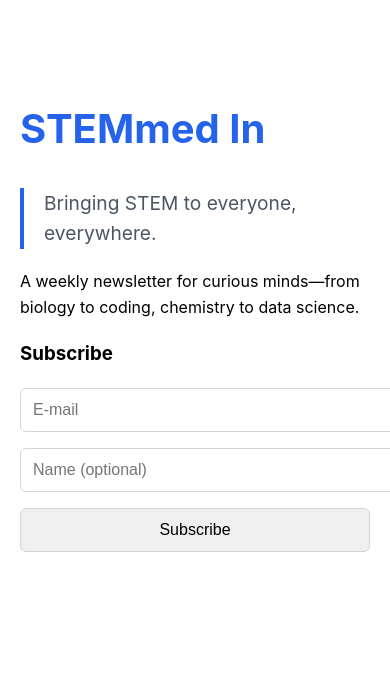
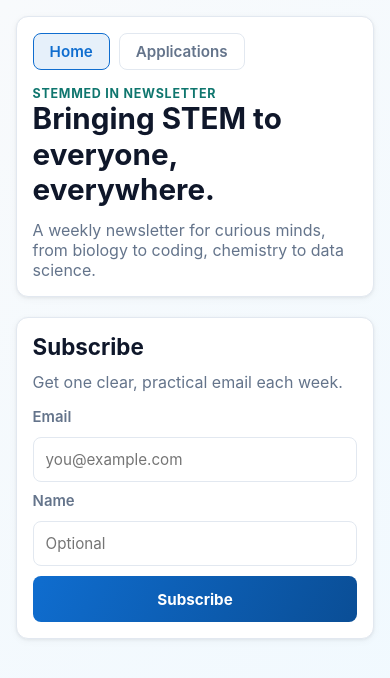
Before and after one commit to kevzho/STEMmed-In, a plain HTML site: page index.html in a window 390 px wide. Drawn offline with Linux system fonts and the light colour scheme.

Commit message:
edited UI to mak eit look beter

```diff
--- a/index.html
+++ b/index.html
@@ -4,32 +4,36 @@
     <title>STEMmed In</title>
     <meta charset="UTF-8">
     <meta name="viewport" content="width=device-width, initial-scale=1">
-    <style>
-        body { font-family: -apple-system, system-ui, sans-serif; max-width: 600px; margin: 50px auto; padding: 20px; line-height: 1.6; }
-        h1 { font-size: 2.5rem; color: #2563eb; }
-        .motto { color: #4b5563; font-size: 1.2rem; border-left: 4px solid #2563eb; padding-left: 20px; margin: 20px 0; }
-        .form-group { margin: 30px 0; }
-        input { width: 100%; padding: 12px; border: 1px solid #d1d5db; border-radius: 6px; font-size: 16px; }
-        button { background: #2563eb; color: white; border: none; padding: 12px 24px; border-radius: 6px; font-size: 16px; cursor: pointer; width: 100%; }
-        button:hover { background: #1d4ed8; }
-    </style>
+    <link rel="stylesheet" href="styles.css">
 </head>
 <body>
-    <h1>STEMmed In</h1>
-    <div class="motto">Bringing STEM to everyone, everywhere.</div>
-    <p>A weekly newsletter for curious minds—from biology to coding, chemistry to data science.</p>
+    <main class="page-wrap">
+        <section class="card hero-card">
+            <nav class="top-nav">
+                <a class="nav-link nav-link-current" href="index.html">Home</a>
+                <a class="nav-link" href="applications.html">Applications</a>
+            </nav>
+            <p class="eyebrow">STEMmed In Newsletter</p>
+            <h1>Bringing STEM to everyone, everywhere.</h1>
+            <p class="hero-copy">A weekly newsletter for curious minds, from biology to coding, chemistry to data science.</p>
+        </section>
 
-    <form method="post" action="https://list.stemmedin.com/subscription/form" class="listmonk-form">
-        <div>
-            <h3>Subscribe</h3>
+        <section class="card">
+            <h2>Subscribe</h2>
+            <p class="section-copy">Get one clear, practical email each week.</p>
+            <form method="post" action="https://list.stemmedin.com/subscription/form" class="listmonk-form stacked-form">
             <input type="hidden" name="nonce" />
             <input type="hidden" name="l" value="217f649c-b753-4c29-b694-c31c5a05aa94" />
 
-            <p><input type="email" name="email" required placeholder="E-mail" /></p>
-            <p><input type="text" name="name" placeholder="Name (optional)" /></p>
+                <label class="label" for="email">Email</label>
+                <input id="email" type="email" name="email" required placeholder="you@example.com" />
 
-            <input type="submit" value="Subscribe" />
-        </div>
-    </form>
+                <label class="label" for="name">Name</label>
+                <input id="name" type="text" name="name" placeholder="Optional" />
+
+                <input class="btn btn-primary" type="submit" value="Subscribe" />
+            </form>
+        </section>
+    </main>
 </body>
 </html>
--- /dev/null
+++ b/styles.css
@@ -0,0 +1,257 @@
+:root {
+  --bg-0: #f8fafc;
+  --bg-1: #f0f9ff;
+  --ink: #0f172a;
+  --muted: #64748b;
+  --line: #e2e8f0;
+  --brand: #0f6dcf;
+  --brand-strong: #0a4e96;
+  --accent: #0f766e;
+  --card: #ffffff;
+  --ok-bg: #ecfdf5;
+  --ok-line: #10b981;
+}
+
+* {
+  box-sizing: border-box;
+}
+
+body {
+  margin: 0;
+  min-height: 100vh;
+  font-family: -apple-system, BlinkMacSystemFont, "Segoe UI", "Roboto", "Oxygen", "Ubuntu", "Cantarell", "Helvetica Neue", sans-serif;
+  color: var(--ink);
+  background: linear-gradient(135deg, var(--bg-0) 0%, var(--bg-1) 100%);
+}
+
+.page-wrap {
+  width: min(960px, 92vw);
+  margin: 2.25rem auto 3rem;
+  display: grid;
+  gap: 1.25rem;
+}
+
+.card {
+  background: var(--card);
+  border: 1px solid var(--line);
+  border-radius: 12px;
+  padding: 1.5rem;
+  box-shadow: 0 1px 3px rgba(0, 0, 0, 0.06), 0 2px 8px rgba(0, 0, 0, 0.04);
+}
+
+.hero-card {
+  padding-top: 1rem;
+}
+
+.top-nav {
+  display: flex;
+  flex-wrap: wrap;
+  gap: 0.55rem;
+  margin-bottom: 1rem;
+}
+
+.nav-link {
+  display: inline-flex;
+  align-items: center;
+  padding: 0.5rem 1rem;
+  border: 1px solid var(--line);
+  border-radius: 8px;
+  color: var(--muted);
+  text-decoration: none;
+  font-size: 0.95rem;
+  font-weight: 600;
+  background: transparent;
+  transition: all 0.2s ease;
+}
+
+.nav-link:hover {
+  color: var(--brand);
+  border-color: var(--brand);
+  background: color-mix(in srgb, var(--brand) 5%, transparent);
+}
+
+.nav-link-current {
+  background: color-mix(in srgb, var(--brand) 10%, transparent);
+  border-color: var(--brand);
+  color: var(--brand);
+}
+
+.eyebrow {
+  margin: 0;
+  color: var(--accent);
+  font-weight: 700;
+  letter-spacing: 0.06em;
+  text-transform: uppercase;
+  font-size: 0.78rem;
+}
+
+h1,
+h2,
+h3 {
+  margin: 0 0 0.75rem;
+  line-height: 1.2;
+}
+
+h1 {
+  font-size: clamp(1.85rem, 5.5vw, 2.75rem);
+}
+
+h2 {
+  font-size: clamp(1.4rem, 4.2vw, 1.9rem);
+}
+
+.hero-copy,
+.section-copy {
+  margin: 0;
+  color: var(--muted);
+  max-width: 62ch;
+}
+
+.stacked-form {
+  margin-top: 1rem;
+  display: grid;
+  gap: 0.65rem;
+}
+
+.label {
+  font-size: 0.93rem;
+  color: var(--muted);
+  font-weight: 600;
+}
+
+input,
+select,
+textarea {
+  width: 100%;
+  border: 1px solid var(--line);
+  border-radius: 8px;
+  padding: 0.75rem;
+  font-size: 0.95rem;
+  color: var(--ink);
+  background: var(--card);
+  transition: border-color 0.2s ease, box-shadow 0.2s ease;
+  font-family: inherit;
+}
+
+input:focus,
+select:focus,
+textarea:focus {
+  outline: none;
+  border-color: var(--brand);
+  box-shadow: 0 0 0 3px color-mix(in srgb, var(--brand) 15%, transparent);
+}
+
+textarea {
+  min-height: 7rem;
+  resize: vertical;
+}
+
+.btn {
+  border: none;
+  border-radius: 8px;
+  padding: 0.85rem 1.25rem;
+  font-size: 0.95rem;
+  font-weight: 700;
+  cursor: pointer;
+  transition: all 0.2s ease;
+}
+
+.btn-primary {
+  background: linear-gradient(115deg, var(--brand), var(--brand-strong));
+  color: #ffffff;
+}
+
+.btn-primary:hover {
+  transform: translateY(-1px);
+  box-shadow: 0 4px 12px color-mix(in srgb, var(--brand) 30%, transparent);
+}
+
+.role-grid {
+  display: grid;
+  grid-template-columns: repeat(auto-fit, minmax(220px, 1fr));
+  gap: 0.65rem;
+  margin: 0.25rem 0 0.5rem;
+}
+
+.option-card {
+  display: flex;
+  gap: 0.75rem;
+  align-items: flex-start;
+  border: 1px solid var(--line);
+  border-radius: 8px;
+  padding: 1rem;
+  background: var(--card);
+  cursor: pointer;
+  transition: all 0.2s ease;
+}
+
+.option-card:hover {
+  border-color: var(--brand);
+  box-shadow: 0 2px 6px color-mix(in srgb, var(--brand) 15%, transparent);
+}
+
+.option-card input[type="radio"] {
+  width: auto;
+  margin-top: 0.25rem;
+  cursor: pointer;
+  accent-color: var(--brand);
+}
+
+.option-content {
+  flex: 1;
+}
+
+.option-title {
+  margin: 0;
+  font-weight: 700;
+}
+
+.option-text {
+  margin: 0.15rem 0 0;
+  color: var(--muted);
+  font-size: 0.95rem;
+}
+
+.application-section {
+  border: 1px solid var(--line);
+  border-radius: 8px;
+  padding: 1.5rem;
+  background: color-mix(in srgb, var(--brand) 3%, transparent);
+  animation: slideIn 0.3s ease;
+}
+
+.application-section[hidden] {
+  display: none;
+}
+
+@keyframes slideIn {
+  from {
+    opacity: 0;
+    transform: translateY(-8px);
+  }
+  to {
+    opacity: 1;
+    transform: translateY(0);
+  }
+}
+
+.status {
+  margin: 0.5rem 0 0;
+  padding: 0.75rem 1rem;
+  border-radius: 8px;
+  background: var(--ok-bg);
+  border: 1px solid var(--ok-line);
+  color: #0f5132;
+  font-weight: 600;
+  font-size: 0.95rem;
+}
+
+@media (max-width: 640px) {
+  .page-wrap {
+    margin-top: 1rem;
+  }
+
+  .card {
+    padding: 1rem;
+  }
+}
```
Also changed, not shown: applications.html (added, +120 -0 lines).
